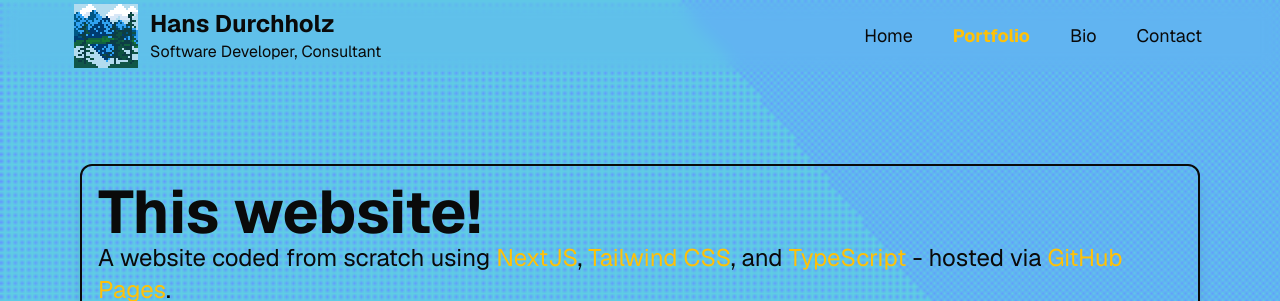
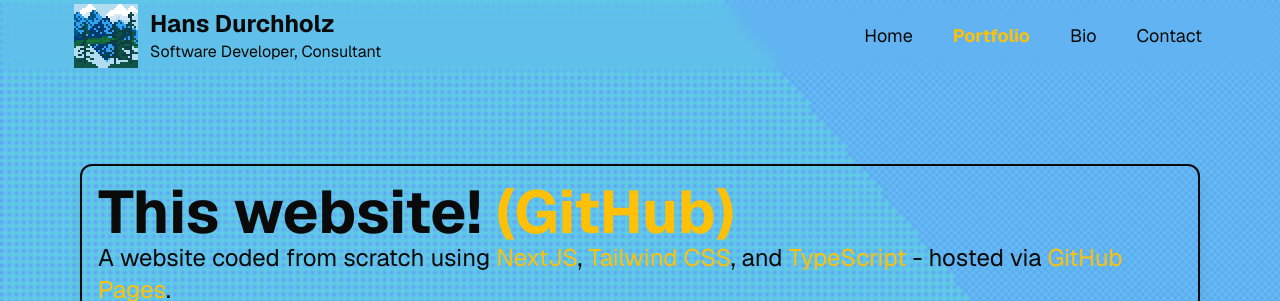
Before and after one commit to hansied67/hansied67.github.io, a Next.js app: page /portfolio in a window 1280 px wide. Shown: the top 301 px of the page. Built offline with nearby package versions, Linux system fonts and the light colour scheme.

Commit message:
portfolio work experience

```diff
--- a/src/app/portfolio/page.tsx
+++ b/src/app/portfolio/page.tsx
@@ -7,7 +7,15 @@ export default function Portfolio() {
         <div className="grid grid-rows-[20px_1fr_20px] min-h-screen p-8 gap-16 sm:p-20">
           <main className="flex flex-col gap-[32px] row-start-2">
             <PortfolioEntry
-            title="This website!"
+            title={
+            <span>
+              This website!&nbsp;
+            <Link
+            href="https://github.com/hansied67/hans-durchholz-dot-com"
+            target="_blank">
+              (GitHub)
+            </Link>
+            </span>}
             dates="March 2025 - April 2025"
             subtitle={
             <span>
@@ -149,7 +157,6 @@ export default function Portfolio() {
                 &nbsp;Squid Game
               </Link>
               .
-              <br /><br />
             </span>}
             description={
             <span>
@@ -236,7 +243,6 @@ export default function Portfolio() {
               target="_blank">
                 Magic: The Gathering
               </Link>.
-              <br /><br />
             </span>}
             description={
             <span>
@@ -312,7 +318,6 @@ export default function Portfolio() {
               target="_blank">
                 Crash Team Racing: Nitro Fueled
               </Link>.
-              <br /><br />
             </span>}
             description={
             <span>
@@ -348,7 +353,18 @@ export default function Portfolio() {
               </div>
             </PortfolioEntry>
             <PortfolioEntry
-            title="Miscellaneous"
+            title="Gensys Consulting, Chesterfield, MO"
+            dates="June 2017 - July 2017"
+            subtitle="Freelance Backend Scripter"
+            description={
+            <span>
+              Wrote SQL scripts to use with Oracle Enterprise Manager for database management, query optimizations, and file operations such as automatic backups.
+              <br />
+              Optimized queries, built database schemae, and performed ad-hoc requests on-site.
+            </span>}>
+            </PortfolioEntry>
+            <PortfolioEntry
+            title="Miscellaneous Projects & Contract Work"
             dates="2015 - 2025"
             subtitle={
             <span>
```
